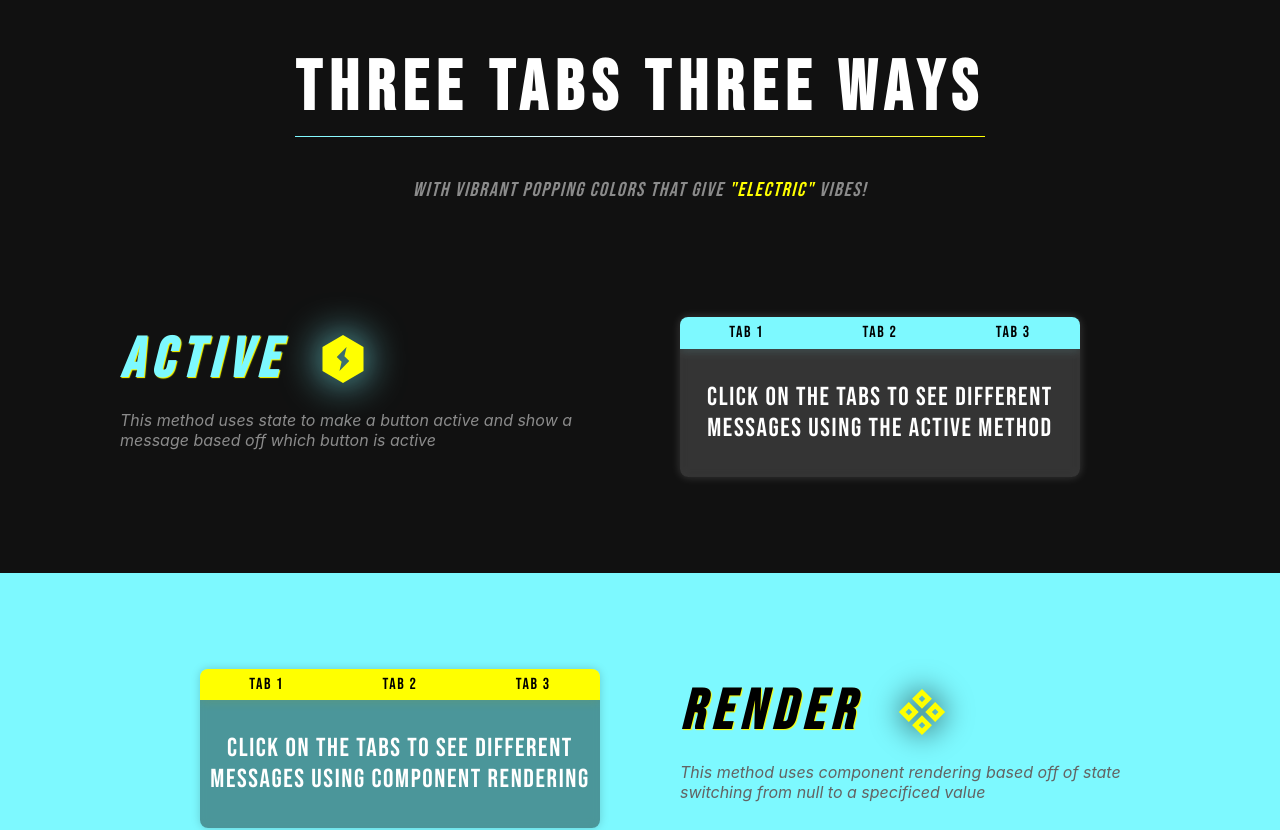
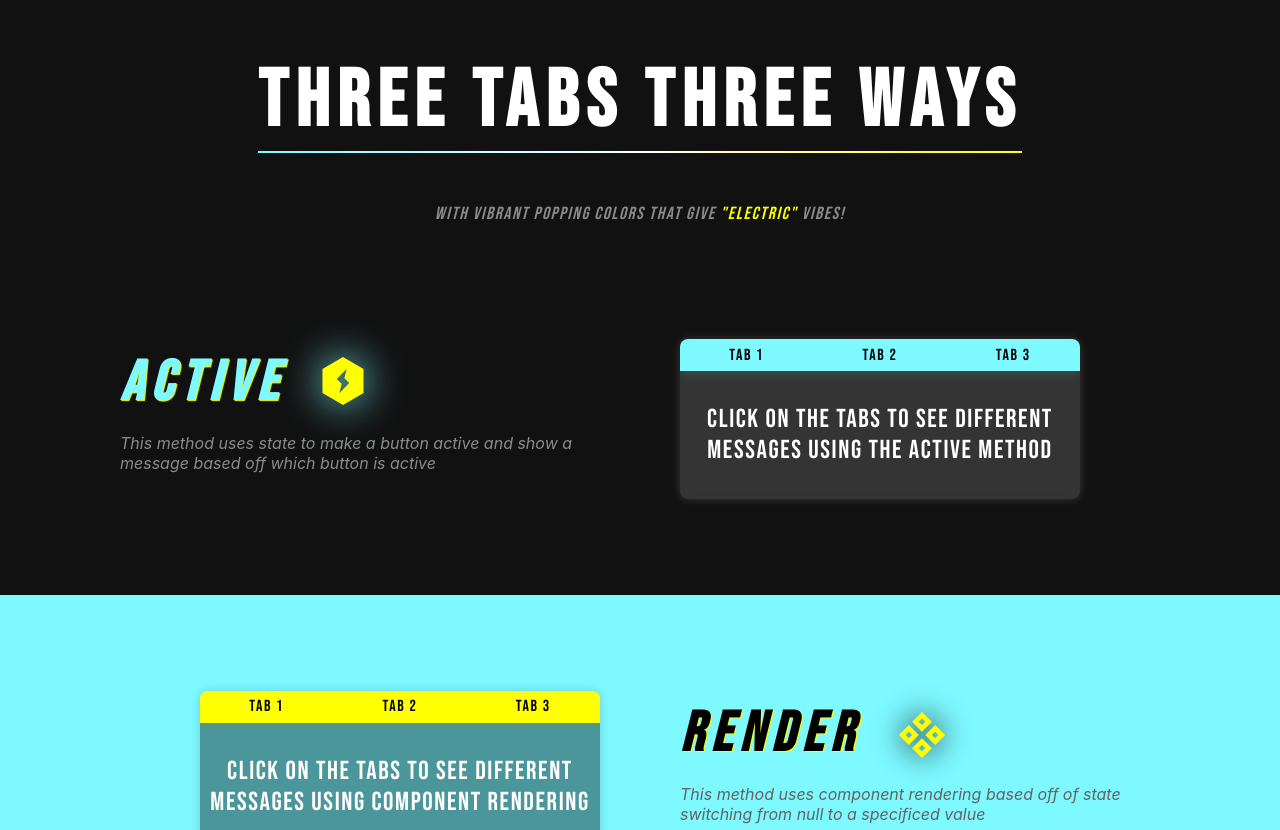
Before and after one commit to bmaggiano/three-tabs-four-ways, a React (Create React App) app: page / in a window 1280 px wide. Shown: the top 830 px of the page. Built offline with nearby package versions, Linux system fonts and the light colour scheme.

Commit message:
replaced instances of px with rem

```diff
--- a/src/App.css
+++ b/src/App.css
@@ -26,14 +26,12 @@ header {
 .title {
   position: relative;
   text-align: center;
-  font-size: 70px;
+  font-size: 5rem;
   color: var(--main-white);
-  background-clip: text;
-  -webkit-background-clip: text;
 }
 
 .title-subtext {
-  font-size: 20px;
+  font-size: 1.1rem;
   letter-spacing: .1rem;
 }
 
@@ -43,10 +41,10 @@ header {
 
 .title .underline {
   position: absolute;
-  bottom: -6px;
+  bottom: -.2rem;
   left: 0;
   width: 100%;
-  height: 1px; /* Adjust the value to control the thickness of the underline */
+  height: .1rem; /* Adjust the value to control the thickness of the underline */
     background-image: linear-gradient(to left, var(--main-yellow), var(--main-white), var(--main-blue));
 }
 
@@ -70,9 +68,9 @@ header {
   align-items: center;
   text-align: center;
   color: var(--main-blue);
-  text-shadow: 1px 1px 1px var(--main-yellow) ;
+  text-shadow: .063rem .063rem .063rem var(--main-yellow) ;
   font-family: 'Bebas Neue', sans-serif;
-  font-size: 56px;
+  font-size: 3.5rem;
   letter-spacing: .5rem;
   font-style: italic;
   margin: 0;
@@ -82,13 +80,13 @@ header {
 
 .state:hover .desc-title-one{
   color: var(--main-yellow);
-  text-shadow: 1px 1px 1px var(--main-white);
+  text-shadow: .063rem .063rem .063rem var(--main-blue);
   transition: 1s;
 }
 
 .useEffect:hover .desc-title-one{
   color: var(--main-yellow);
-  text-shadow: 1px 1px 1px var(--main-white);
+  text-shadow: .063rem .063rem .063rem var(--main-white);
   transition: 1s;
 }
 
@@ -98,9 +96,9 @@ header {
   justify-content: left;
   text-align: center;
   color: black;
-  text-shadow: 1px 1px 1px var(--main-yellow) ;
+  text-shadow: .063rem .063rem .063rem var(--main-yellow) ;
   font-family: 'Bebas Neue', sans-serif;
-  font-size: 56px;
+  font-size: 3.5rem;
   letter-spacing: .5rem;
   font-style: italic;
   margin: 0;
@@ -115,7 +113,7 @@ header {
 .render:hover .desc-title-two {
   color: var(--main-yellow);
   transition: 1s;
-  text-shadow: 1px 1px 1px black ;
+  text-shadow: .063rem .063rem .063rem black ;
 }
 
 .state {
@@ -171,36 +169,36 @@ span {
 .section-container-one {
   margin: 5rem;
   border-radius: .5rem;
-  box-shadow: 0px 0px 10px rgba(255, 255, 255, 0.178);
+  box-shadow: 0 0 .625rem rgba(255, 255, 255, 0.178);
   transition: .5s;
 }
 
 .section-container-one:hover {
-  box-shadow: 0px 0px 25px rgba(255, 255, 255, 0.404);
+  box-shadow: 0 0 1.563rem rgba(255, 255, 255, 0.404);
   transition: .5s;
 }
 
 .section-container-two {
   margin: 5rem;
   border-radius: .5rem;
-  box-shadow: 0px 0px 10px rgba(0, 0, 0, 0.178);
+  box-shadow: 0 0 .625rem rgba(0, 0, 0, 0.178);
   transition: .5s;
 }
 
 .section-container-two:hover {
-  box-shadow: 0px 0px 20px rgba(0, 0, 0, 0.589);
+  box-shadow: 0 0 1.25rem rgba(0, 0, 0, 0.589);
   transition: .5s;
 }
 
 .section-container-three {
   margin: 5rem;
   border-radius: .5rem;
-  box-shadow: 0px 0px 10px rgba(255, 255, 255, 0.178);
+  box-shadow: 0 0 .625rem rgba(255, 255, 255, 0.178);
   transition: .5s;
 }
 
 .section-container-three:hover {
-  box-shadow: 0px 0px 25px rgba(255, 255, 255, 0.404);
+  box-shadow: 0 0 1.25rem rgba(255, 255, 255, 0.404);
   transition: .5s;
 }
 
@@ -260,13 +258,13 @@ span {
 }
 
 button:hover {
-  font-size: 14px;
+  font-size: .875rem;
   transition: .2s;
   background-color: #37c1c9;
 }
 
 .section-container-two button:hover {
-  font-size: 14px;
+  font-size: .875rem;
   transition: .2s;
   background-color: rgb(199, 199, 0);
 }
@@ -278,7 +276,7 @@ button:hover {
 
 .messageBox-one {
   background-color: rgba(255, 255, 255, .15);
-  backdrop-filter: blur(5px);
+  backdrop-filter: blur(.313rem);
   display: flex;
   min-width: 25rem;
   max-width: 25rem;
@@ -290,12 +288,12 @@ button:hover {
   color: var(--main-white);
   font-family: 'Bebas Neue', sans-serif;
   letter-spacing: .1rem;
-  font-size: 26px;
+  font-size: 1.625rem;
 }
 
 .messageBox-two {
   background-color: rgba(0, 0, 0, 0.397);
-  backdrop-filter: blur(5px);
+  backdrop-filter: blur(.313rem);
   display: flex;
   min-width: 25rem;
   max-width: 25rem;
@@ -307,7 +305,7 @@ button:hover {
   color: var(--main-white);
   font-family: 'Bebas Neue', sans-serif;
   letter-spacing: .1rem;
-  font-size: 26px;
+  font-size: 1.625rem;
 }
 
 @media (max-width: 650px) {
```
